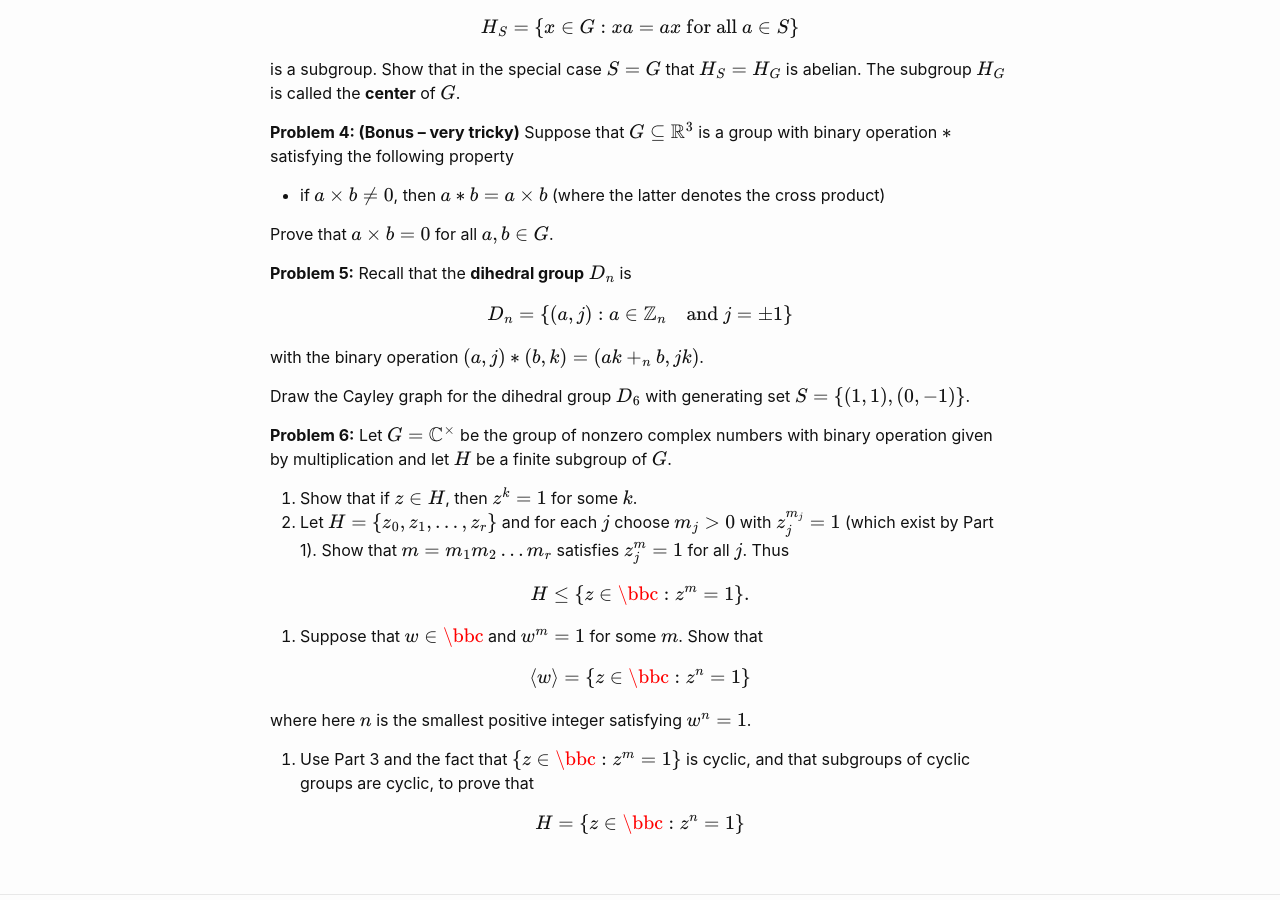
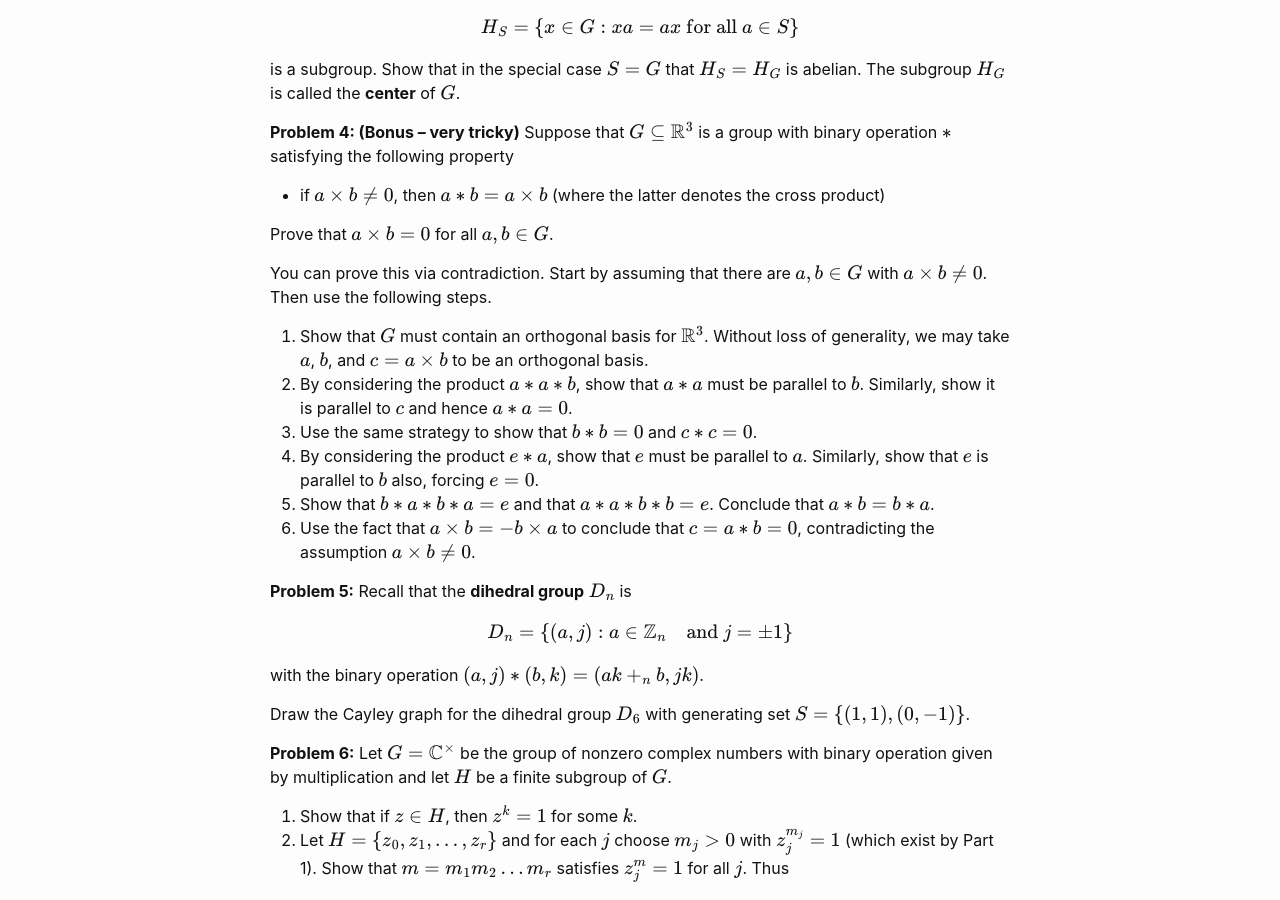
Before and after one commit to wcasper/math407spring2021, a Jekyll site: the page built from _homework/hw3.md, in a window 1280 px wide and 900 px high, scrolled down 895 px. Built offline with Jekyll 4.4.1, drawn with Linux system fonts in a browser that asks for light colours.

Commit message:
added more hints for problem 4

```diff
--- a/_homework/hw3.md
+++ b/_homework/hw3.md
@@ -37,6 +37,14 @@ is a subgroup.  Show that in the special case $$S=G$$ that $$H_S=H_G$$ is abelia
 
 Prove that $$a\times b=0$$ for all $$a,b\in G$$.
 
+You can prove this via contradiction.  Start by assuming that there are $$a,b\in G$$ with $$a\times b\neq 0$$.  Then use the following steps.
+
+1.  Show that $$G$$ must contain an orthogonal basis for $$\mathbb R^3$$.  Without loss of generality, we may take $$a$$, $$b$$, and $$c=a\times b$$ to be an orthogonal basis.
+2.  By considering the product $$a*a*b$$, show that $$a*a$$ must be parallel to $$b$$.  Similarly, show it is parallel to $$c$$ and hence $$a*a=0$$.
+3.  Use the same strategy to show that $$b*b=0$$ and $$c*c=0$$.
+4.  By considering the product $$e*a$$, show that $$e$$ must be parallel to $$a$$.  Similarly, show that $$e$$ is parallel to $$b$$ also, forcing $$e=0$$.
+5.  Show that $$b*a*b*a=e$$ and that $$a*a*b*b=e$$.  Conclude that $$a*b=b*a$$.
+6.  Use the fact that $$a\times b = -b\times a$$ to conclude that $$c = a*b= 0$$, contradicting the assumption $$a\times b\neq 0$$.
 
 **Problem 5:**  Recall that the **dihedral group** $$D_n$$ is
 
```
